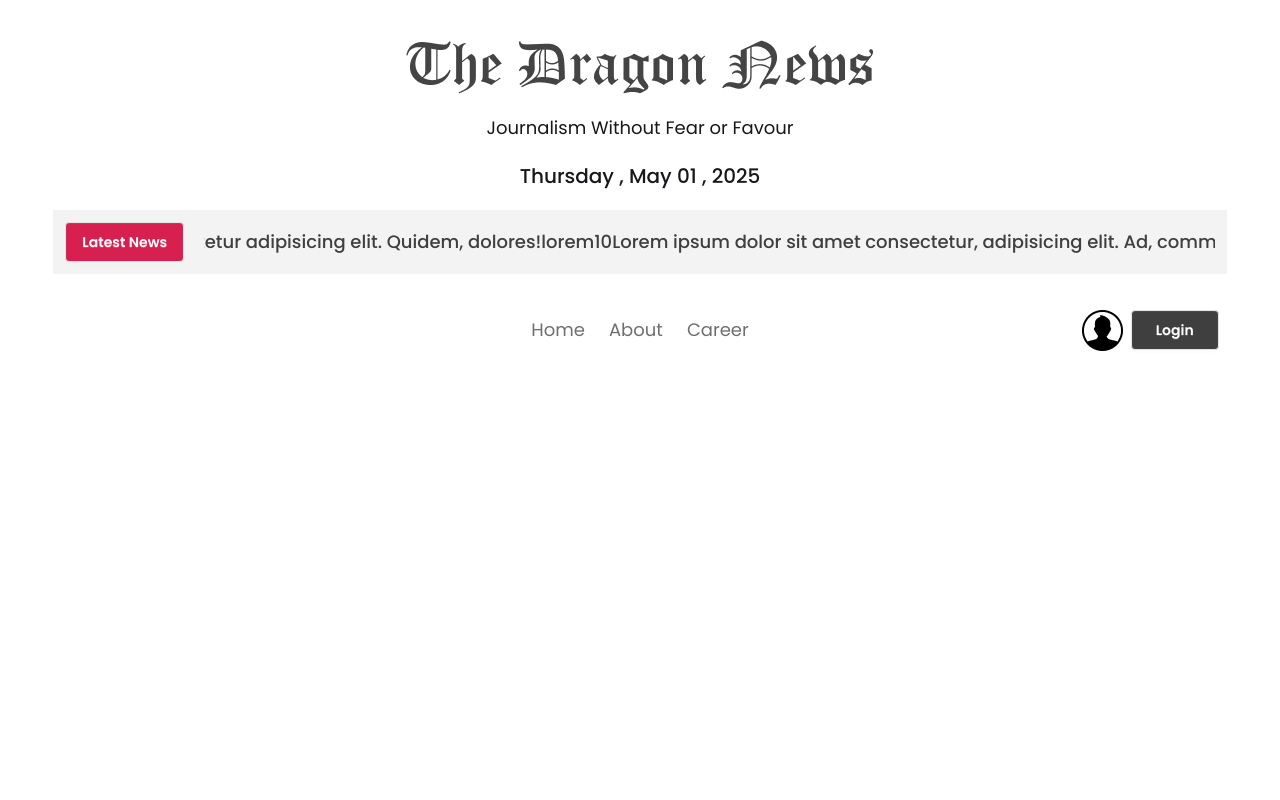
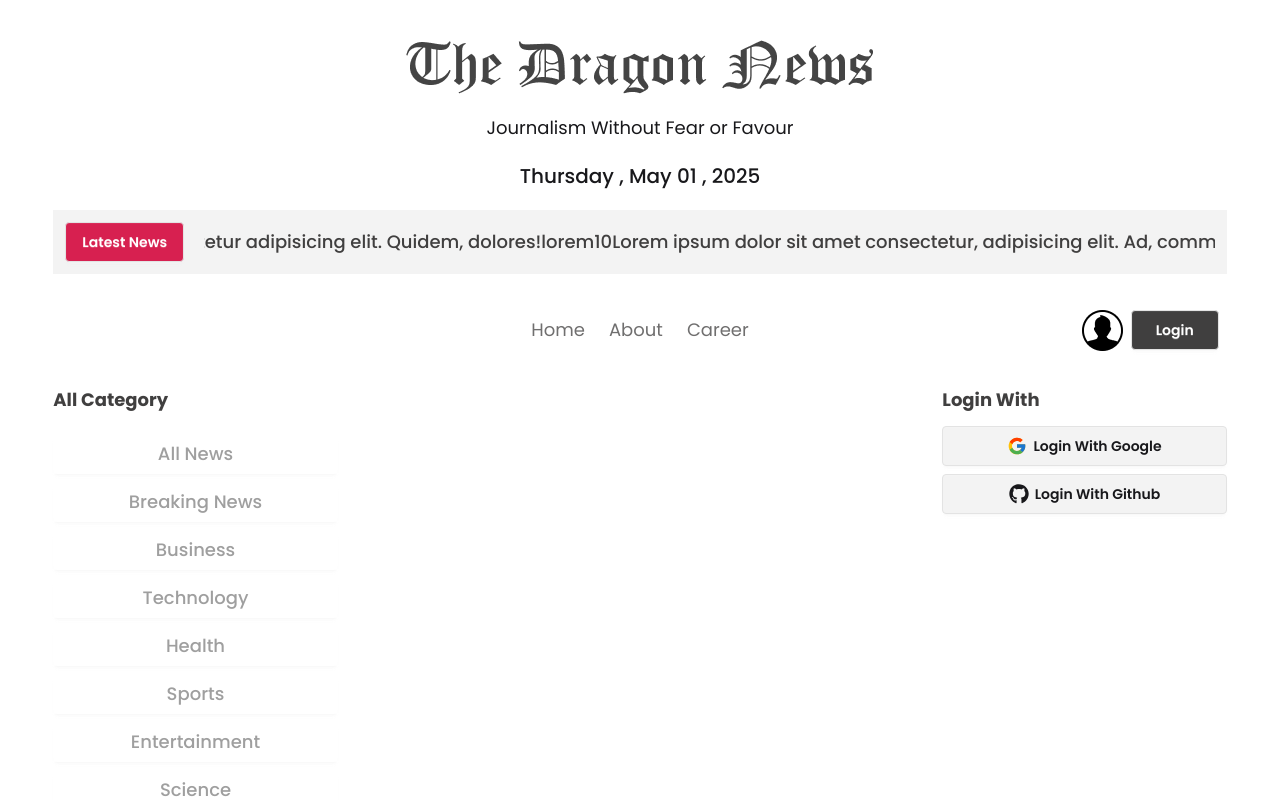
Before and after one commit to amirsayeed/Dragon-News, a React (Vite) app: page / in a window 1280 px wide. Shown: the top 800 px of the page. Built offline with nearby package versions, Linux system fonts and the light colour scheme.

Commit message:
data fetch from categories json file and showed in the leftside nav and rightsidenav login with section completed

```diff
--- a/package.json
+++ b/package.json
@@ -15,6 +15,7 @@
     "react": "^19.0.0",
     "react-dom": "^19.0.0",
     "react-fast-marquee": "^1.6.5",
+    "react-icons": "^5.5.0",
     "tailwindcss": "^4.1.5"
   },
   "devDependencies": {
--- /dev/null
+++ b/src/components/Category/Category.jsx
@@ -0,0 +1,14 @@
+import React, { use } from 'react';
+const Category = ({categoryPromise}) => {
+    const categories = use(categoryPromise);
+    console.log(categories);
+    return (
+        <div className='grid grid-cols-1 gap-2 mt-5'>
+            {
+                categories.map(category => <button className='btn bg-base-100 text-accent-content text-lg font-medium border-0' key={categories.id}>{category.name}</button>)
+            }
+        </div>
+    );
+};
+
+export default Category;
--- /dev/null
+++ b/src/components/LeftSideNav/LeftSideNav.jsx
@@ -0,0 +1,15 @@
+import React from 'react';
+import Category from '../Category/Category';
+
+const categoryPromise = fetch('../categories.json').then(res=>res.json());
+const LeftSideNav = () => {
+
+    return (
+        <div>
+            <h2 className='text-lg font-bold text-primary'>All Category</h2>
+            <Category categoryPromise={categoryPromise}/>
+        </div>
+    );
+};
+
+export default LeftSideNav;
--- /dev/null
+++ b/src/components/RightSideNav/RightSideNav.jsx
@@ -0,0 +1,15 @@
+import React from 'react';
+import SocialLogIn from './SocialLogIn/SocialLogIn';
+
+const RightSideNav = () => {
+    return (
+        <div>
+            <h2 className='text-lg font-bold text-primary'>Login With</h2>
+            <div className='space-y-5'>
+                <SocialLogIn/>
+            </div>
+        </div>
+    );
+};
+
+export default RightSideNav;
--- /dev/null
+++ b/src/components/RightSideNav/SocialLogIn/SocialLogIn.jsx
@@ -0,0 +1,14 @@
+import React from 'react';
+import { FaGithub } from 'react-icons/fa';
+import { FcGoogle } from 'react-icons/fc';
+
+const SocialLogIn = () => {
+    return (
+        <div className='space-y-2 mt-3'>
+            <button className='btn w-full'><FcGoogle size={20} />Login With Google</button>
+            <button className='btn w-full'><FaGithub size={20} />Login With Github</button>
+        </div>
+    );
+};
+
+export default SocialLogIn;
--- a/src/index.css
+++ b/src/index.css
@@ -13,6 +13,7 @@
   --color-base-200: #f3f3f3;
   --color-base-300: #e7e7e7;
   --color-accent: #706f6f;
+  --color-accent-content: #9F9F9F;
 }
 
 * {
--- a/src/layouts/Home/Home.jsx
+++ b/src/layouts/Home/Home.jsx
@@ -2,6 +2,7 @@ import React from 'react';
 import Header from '../../components/Header/Header';
 
 const Home = () => {
+
     return (
         <div>
 
--- a/src/layouts/Root/Root.jsx
+++ b/src/layouts/Root/Root.jsx
@@ -3,6 +3,8 @@ import { Outlet } from 'react-router';
 import Header from "../../components/Header/Header";
 import LatestNews from '../../components/LatestNews/LatestNews';
 import Navbar from '../../components/Navbar/Navbar';
+import LeftSideNav from '../../components/LeftSideNav/LeftSideNav';
+import RightSideNav from '../../components/RightSideNav/RightSideNav';
 
 const Root = () => {
     return (
@@ -12,8 +14,17 @@ const Root = () => {
                 <LatestNews/>
                 <Navbar/>
             </header>
-            <main>
-                <Outlet/>
+            <main className='grid grid-cols-12 gap-3 w-11/12 mx-auto'>
+                <aside className='col-span-3'>
+                    <LeftSideNav/>
+                </aside>
+                <section className='col-span-6'>
+                    <Outlet/>
+                </section>
+                <aside className='col-span-3'>
+                    <RightSideNav/>
+                </aside>
+
             </main>
         </div>
     );
--- a/src/routes/Routes.jsx
+++ b/src/routes/Routes.jsx
@@ -4,12 +4,16 @@ import {
 import Root from "../layouts/Root/Root";
 import Home from "../layouts/Home/Home";
 
+
 export const router = createBrowserRouter([
   {
     path: "/",
     element: <Root/>,
     children: [
-        {index:true, Component:Home}
+        {
+          index:true,
+          Component:Home
+        }
     ]
   },
 ]);
```
Also changed, not shown: 1 other file (tests, documents, lock files or other folders).
